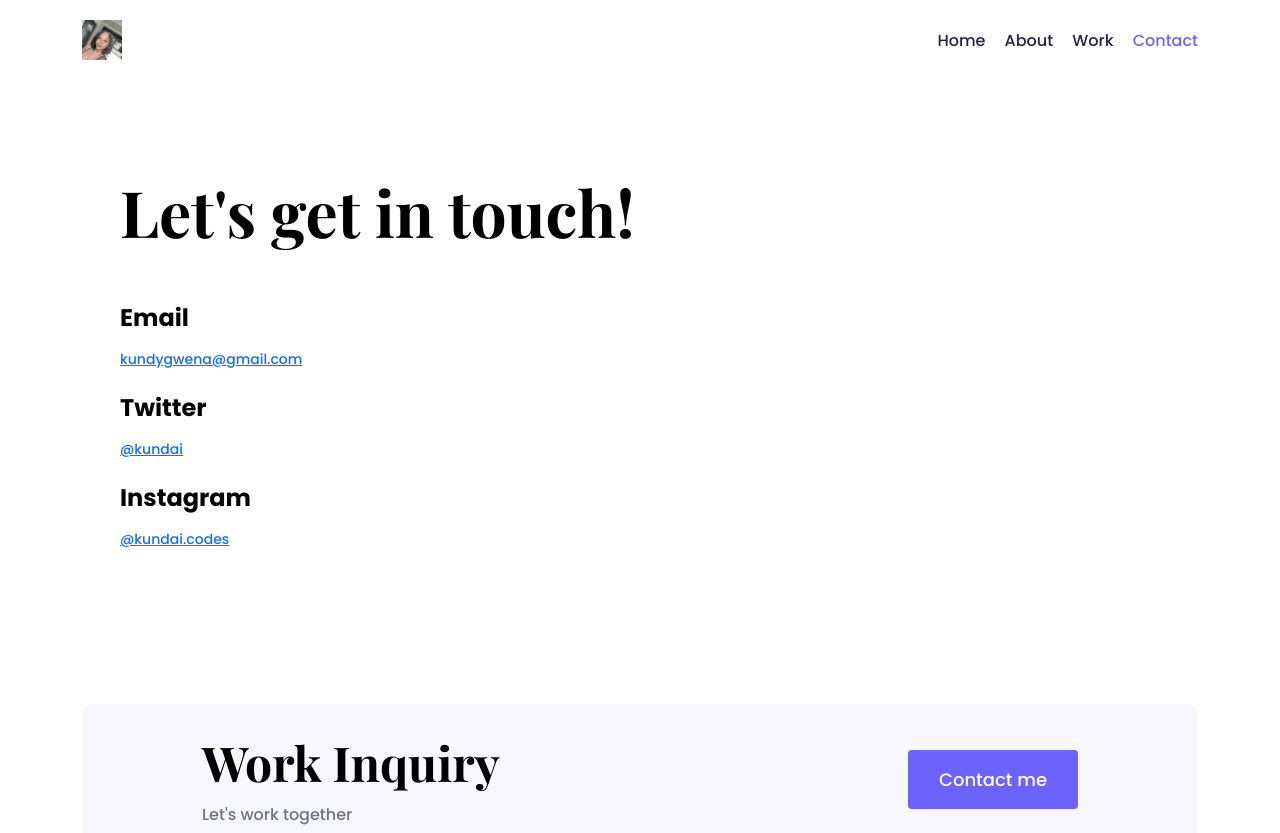
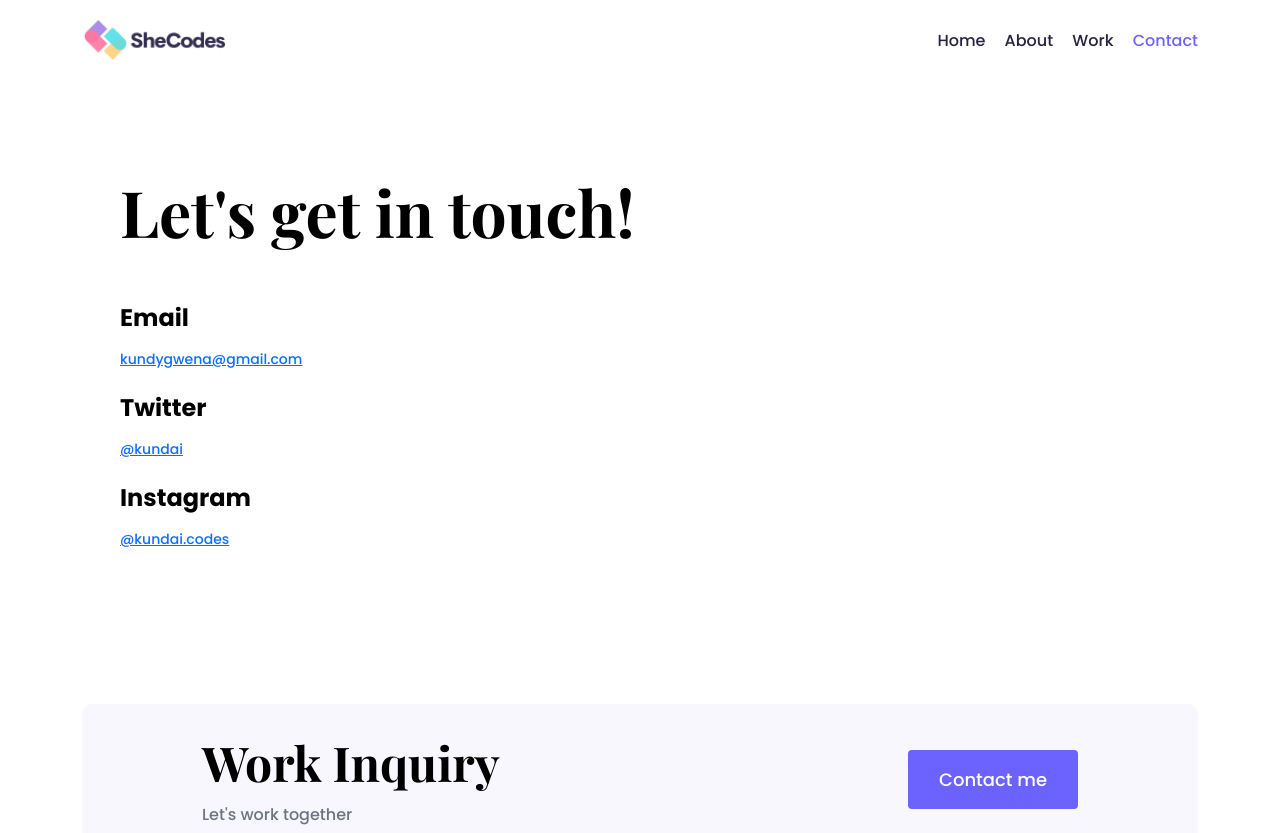
Before and after one commit to KundyGwena/Final-Project, a plain HTML site: page contact.html in a window 1280 px wide. Shown: the top 833 px of the page. Drawn offline with nearby package versions, Linux system fonts and the light colour scheme.

Commit message:
updated image

```diff
--- a/contact.html
+++ b/contact.html
@@ -33,7 +33,7 @@
       <nav class="d-flex justify-content-between">
         <a href="/" title="Homepage">
           <img
-            src="images/kg.jpg"
+            src="images/logo.png"
             class="logo d-none d-md-block"
             alt="Kundai Logo" />
           <img
```
